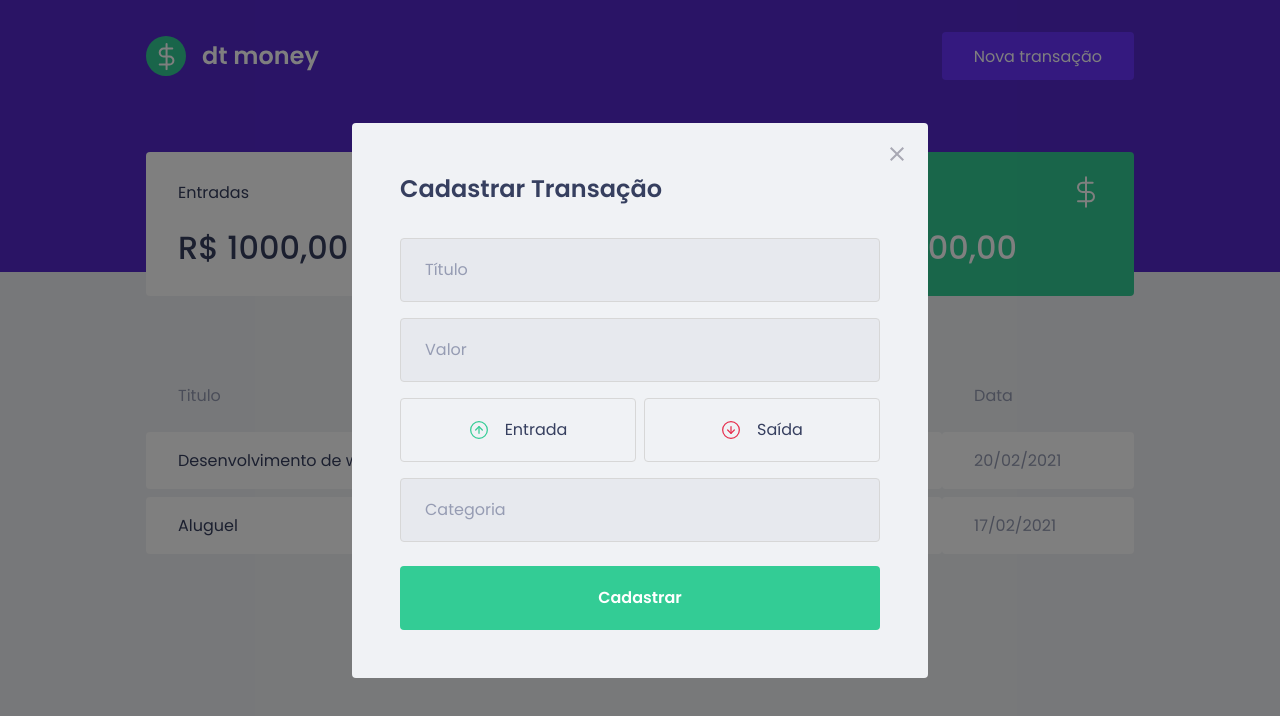
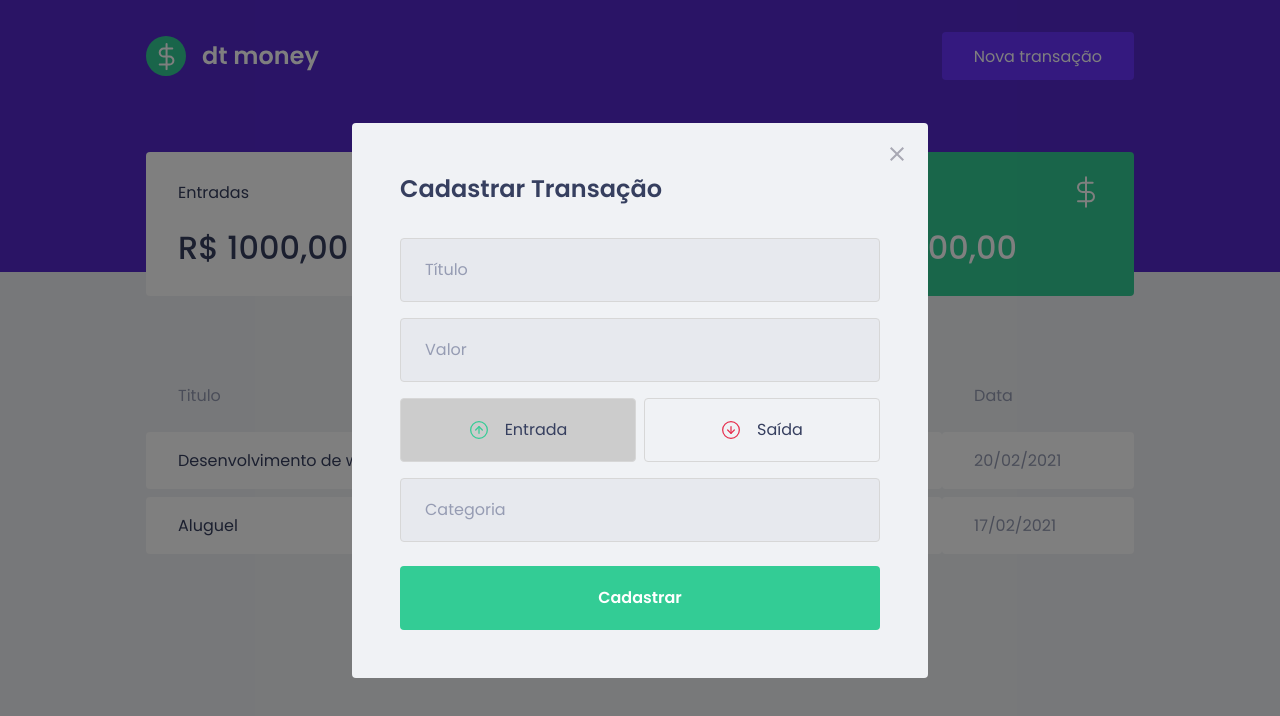
Before and after one commit to Sara-Rodrigues/dtmoney, a React (Create React App) app: page / in a window 1280 px wide. Both pictures are taken after a click on the button "Nova transação". Shown: the top 716 px of the page. Built offline with nearby package versions, Linux system fonts and the light colour scheme; no server answers; what miragejs would draw is missing.

Commit message:
Funcionamento dos buttons

```diff
--- a/src/components/NewTransactionModal/index.tsx
+++ b/src/components/NewTransactionModal/index.tsx
@@ -3,7 +3,8 @@ import incomeImg from '../../assets/income.svg'
 import outcomeImg from '../../assets/outcome.svg'
 import closeImg from '../../assets/close.svg'
 
-import { Container, TransactionTypeContainer } from './styles';
+import { Container, TransactionTypeContainer, RadioBox } from './styles';
+import { useState } from 'react';
 
 interface NewTransactionModalProps {
   isOpen: boolean;
@@ -11,6 +12,8 @@ interface NewTransactionModalProps {
 }
 
 export function NewTransactionModal({ isOpen, onRequestClose }: NewTransactionModalProps) {
+  const [type, setType] = useState('deposit');
+
   return (
     <Modal
       isOpen={isOpen}
@@ -40,19 +43,23 @@ export function NewTransactionModal({ isOpen, onRequestClose }: NewTransactionMo
         />
 
         <TransactionTypeContainer>
-          <button
+          <RadioBox
             type="button"
+            onClick={() => { setType('deposit'); }}
+            isActive={type === 'deposit'}
           >
             <img src={incomeImg} alt="Entrada" />
             <span>Entrada</span>
-          </button>
+          </RadioBox>
 
-          <button
+          <RadioBox
             type="button"
+            onClick={() => { setType('withdraw'); }}
+            isActive={type === 'withdraw'}
           >
             <img src={outcomeImg} alt="Saída" />
             <span>Saída</span>
-          </button>
+          </RadioBox>
         </TransactionTypeContainer>
 
         <input
--- a/src/components/NewTransactionModal/styles.ts
+++ b/src/components/NewTransactionModal/styles.ts
@@ -54,13 +54,18 @@ export const TransactionTypeContainer = styled.div`
   display: grid;
   grid-template-columns: 1fr 1fr;
   gap: 0.5rem;
+`;
 
-  button {
+interface RadioBoxProps {
+  isActive: boolean
+}
+
+export const RadioBox = styled.button<RadioBoxProps>`
   height: 4rem;
   border: 1px solid #d7d7d7;
   border-radius: 0.25rem;
 
-    background: transparent;
+  background: ${(props) => props.isActive ? '#ccc' : 'transparent'};
 
   display: flex;
   align-items: center;
@@ -83,5 +88,4 @@ export const TransactionTypeContainer = styled.div`
     font-size: 1rem;
     color: var(--text-title);
   }
-  }
 `;
```
Lines whose indentation alone changed are shown as unchanged.
